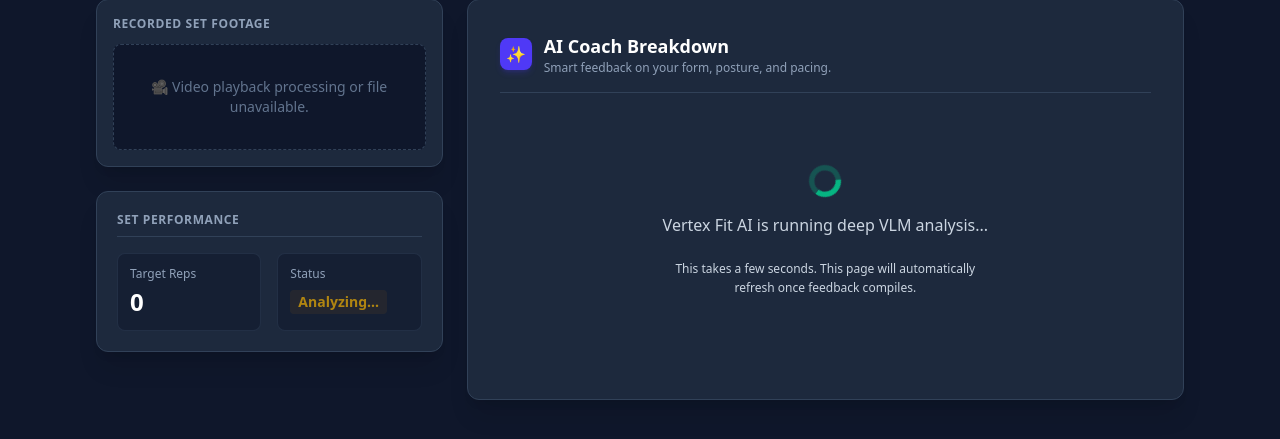
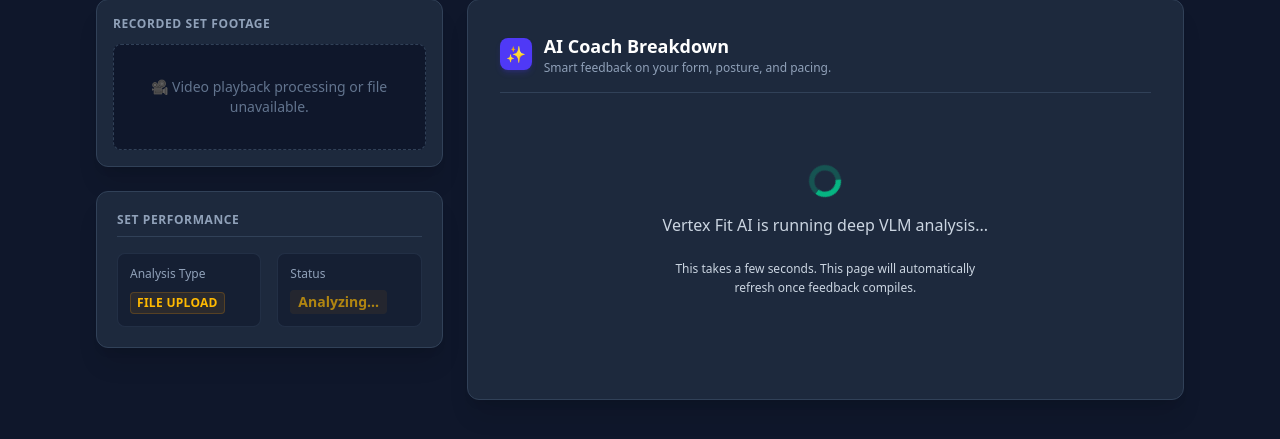
Before and after one commit to rakanHijazeen/Vertex_Fit, a Django app: template workouts/templates/workouts/analysis_detail.html in a window 1280 px wide. Shown: the part 138-577 px from the top of the page. Run offline with Django 5.2, Linux system fonts and the light colour scheme; the template is opened without the code that fills it, so the values that code supplies are empty.

Commit message:
feat: optimize pre-recorded video analysis and unify dashboard views
- Disabled frontend rep counting requirement for retroactive video uploads
- Updated Gemini VLM prompt architecture to dynamically handle video uploads vs live tracking
- Adjusted shared analysis_detail template conditional logic to handle empty rep counts cleanly

```diff
--- a/workouts/templates/workouts/analysis_detail.html
+++ b/workouts/templates/workouts/analysis_detail.html
@@ -116,10 +116,23 @@
                         Set Performance</h3>
 
                     <div class="grid grid-cols-2 gap-4">
+
+                        {% if session.rep_count and session.rep_count > 0 %}
                         <div class="bg-slate-900/50 p-3 rounded-lg border border-slate-700/50">
-                            <p class="text-xs text-slate-400 font-medium">Target Reps</p>
-                            <p class="text-2xl font-black text-white mt-1">{{ session.rep_count|default:"0" }}</p>
+                            <p class="text-xs text-slate-400 font-medium">Completed Reps</p>
+                            <p class="text-2xl font-black text-white mt-1">{{ session.rep_count }}</p>
                         </div>
+                        {% else %}
+                        <div
+                            class="bg-slate-900/50 p-3 rounded-lg border border-slate-700/50 flex flex-col justify-between">
+                            <p class="text-xs text-slate-400 font-medium">Analysis Type</p>
+                            <p
+                                class="text-xs font-bold text-amber-400 bg-amber-500/10 border border-amber-500/20 px-1.5 py-0.5 rounded tracking-wide uppercase mt-2 inline-block self-start">
+                                File Upload
+                            </p>
+                        </div>
+                        {% endif %}
+
                         <div class="bg-slate-900/50 p-3 rounded-lg border border-slate-700/50">
                             <p class="text-xs text-slate-400 font-medium">Status</p>
                             <p
--- a/workouts/templates/workouts/dashboard.html
+++ b/workouts/templates/workouts/dashboard.html
@@ -283,6 +283,9 @@
             // Match exactly request.data.get('exercise_id') payload configuration name
             formData.append("exercise_id", document.getElementById('retroExerciseSelector').value);
 
+            // Explicitly send 0 reps for standalone pre-recorded uploads
+            formData.append('rep_count', 0);
+
             try {
                 const response = await fetch("/api/workouts/upload/", {
                     method: "POST",
--- a/workouts/vlm_service.py
+++ b/workouts/vlm_service.py
@@ -27,8 +27,11 @@ class GeminiVLMService:
         Passes a secure S3 storage location path or public stream URL to Gemini Flash for deep
         form, tempo, and range of motion breakdown analysis.
         """
+        # Automatically detect if this is a pre-recorded video without live tracker interaction
+        is_prerecorded = (target_reps == 0)
+
         # 💡 Call the dynamic function from vlm_config instead of reading a static attribute
-        system_instruction = vlm_config.get_vlm_system_instruction(exercise_name, target_reps, language)
+        system_instruction = vlm_config.get_vlm_system_instruction(exercise_name, target_reps, language, is_prerecorded=is_prerecorded)
 
         try:
             config = types.GenerateContentConfig(
```
Also changed, not shown: workouts/vlm_config.py (+13 -4 lines).
